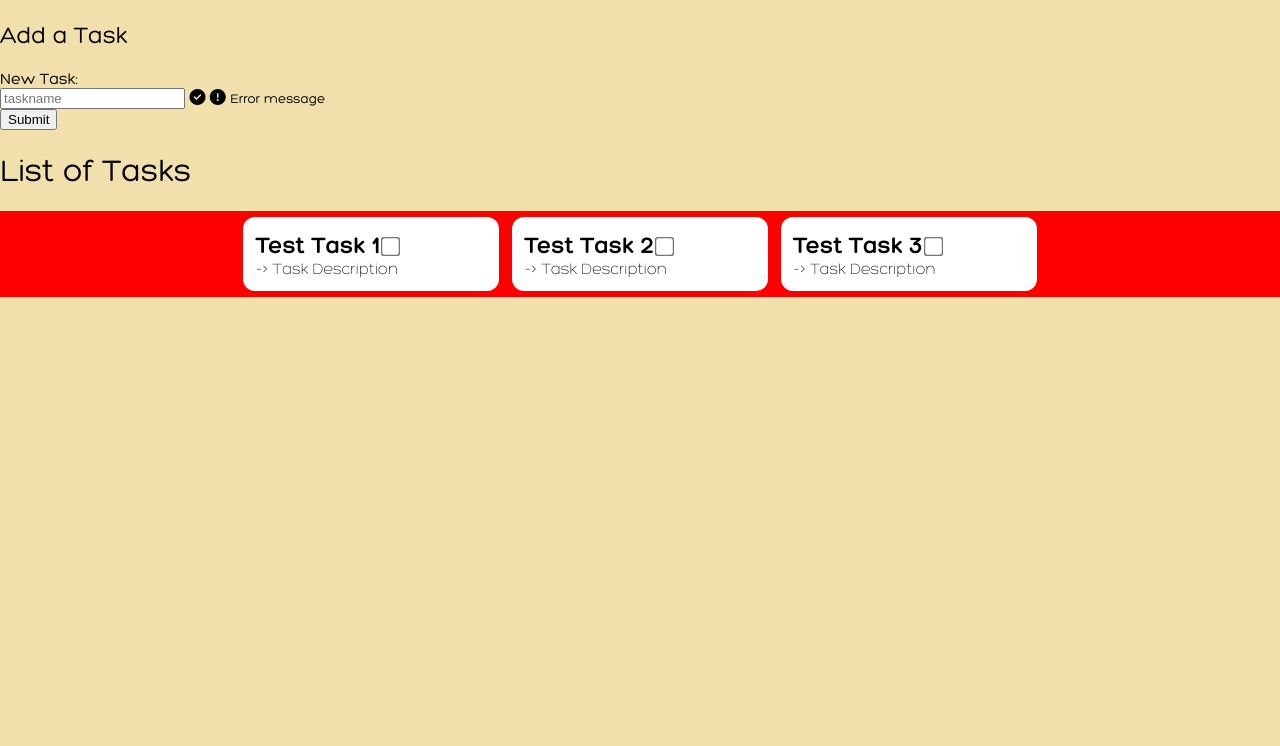
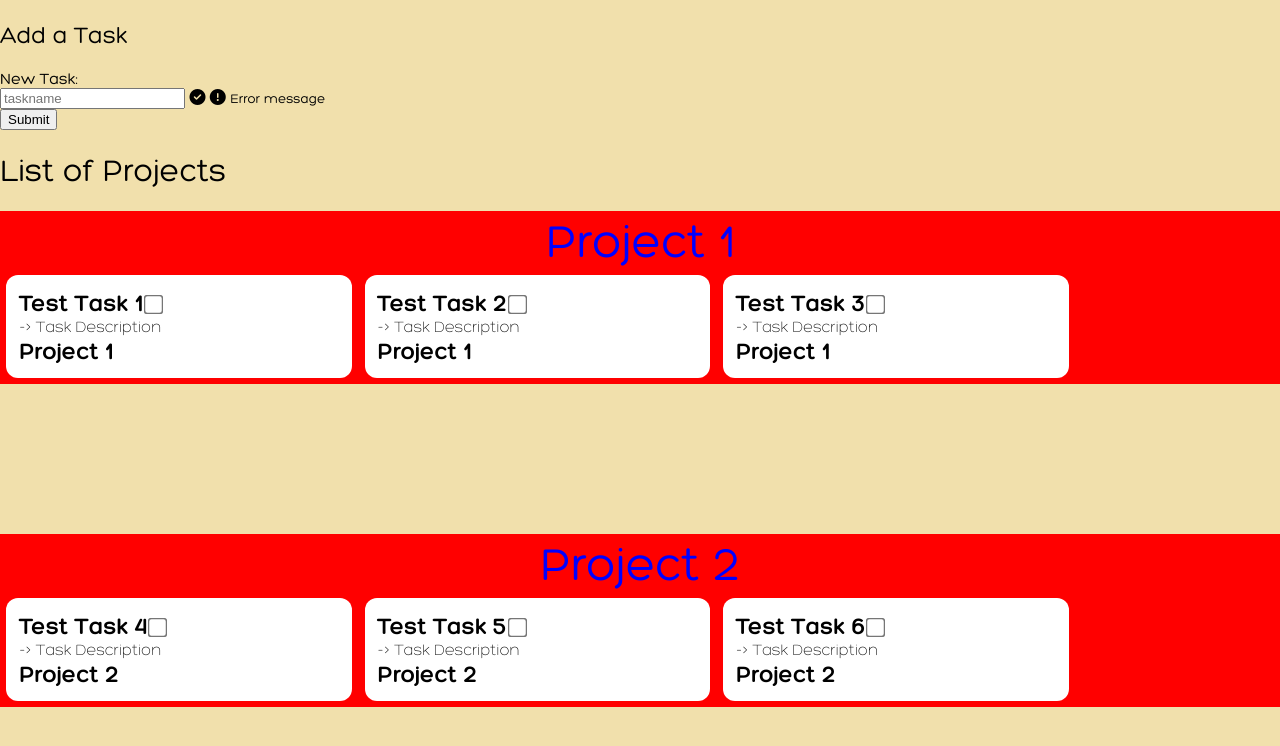
Before and after one commit to russ0133/todo-list, a website built with webpack: page dist/index.html in a window 1280 px wide. Built offline with nearby package versions, Linux system fonts and the light colour scheme.

Commit message:
feat(project): implement code to show projects in separate list and add tasks to specific projects

```diff
--- a/src/index.js
+++ b/src/index.js
@@ -5,15 +5,21 @@ import * as project from "./modules/project.mjs";
 const form = document.getElementById("form");
 
 window.remove = task.removeTaskFromList;
-window.array = task.taskList;
+window.tasklist = task.taskList;
+window.projectlist = project.projectList;
 
 form.addEventListener('submit', function (e) {
     e.preventDefault();
-    task.createTask(taskname.value);
+    task.createTask(taskname.value, 0);
 });
+project.createProject("Project 1");
+project.createProject("Project 2");
 
-task.createTask("Test Task 1");
-task.createTask("Test Task 2");
-task.createTask("Test Task 3");
 
-project.createProject("test");
+task.createTask("Test Task 1", 0);
+task.createTask("Test Task 2", 0);
+task.createTask("Test Task 3", 0);
+
+task.createTask("Test Task 4", 1);
+task.createTask("Test Task 5", 1);
+task.createTask("Test Task 6", 1);
--- a/src/modules/displayController.mjs
+++ b/src/modules/displayController.mjs
@@ -2,38 +2,43 @@ import * as task from "./task.mjs";
 import * as project from "./project.mjs";
 import * as dom from "../utils/dom.mjs";
 
-const $TaskLists = document.querySelector('.TaskLists');
+const $projectList = document.querySelector('.projectList');
 
 export function updateList() {
-    removeAllHtml($TaskLists); // ? Removes all the HTMl from inside $TaskLists
+    removeAllHtml($projectList); // ? Removes all the HTMl from inside $projectList
+    project.projectList.forEach(currentItem => {
+        createProjectHtml(currentItem);
+    })
     task.taskList.forEach(currentItem => {
         if (!currentItem.visible) return;
         createTaskHtml(currentItem);
     });
 }
 
+function createProjectHtml(projectObject) {
+    let projectHtmlId = "project-" + projectObject.id;
+    let projectContentId = "project-" + projectObject.id + "-content";
+
+    let $projectDiv = dom.addHtmlElement("div", $projectList, null, "project", projectHtmlId);
+    let $projectTitle = dom.addHtmlElement("div", $projectDiv, projectObject.name, "project-title");
+    let $projectContent = dom.addHtmlElement("div", $projectDiv, null, "project-content", projectContentId);
+}
 function createTaskHtml(taskObject) {
     // ? This creates the HTML for each button, as such .task>.title+.description+.button
-    // ? Task Div
-    let $taskDiv = dom.addHtmlElement("div", $TaskLists, null, "task", taskObject.id);
-    let $taskTitle = dom.addHtmlElement("div", $taskDiv, taskObject.title, "title");
-
-    // ? Task Description (Child of Task Title)
-    let $taskDescription = document.createElement("div");
-    $taskDescription.innerText = taskObject.description;
-    $taskDescription.classList.add("description");
-    $taskDiv.appendChild($taskDescription);
+    let taskObjectProjectId = "project-" + taskObject.projectid + "-content";
+    let $projectDiv = document.getElementById(taskObjectProjectId);
 
 
-    // ? Task Button (Child of Task Title)
-    let $taskButton = document.createElement("input");
+    let $taskDiv = dom.addHtmlElement("div", $projectDiv, null, "task", taskObject.id);
+    let $taskTitle = dom.addHtmlElement("div", $taskDiv, taskObject.title, "title", null);
+    let $taskDescription = dom.addHtmlElement("div", $taskDiv, taskObject.description, "description", null);
+    let $taskProject = dom.addHtmlElement("div", $taskDiv, project.projectList[taskObject.projectid].name, "test", 0);
+
+    let $taskButton = dom.addHtmlElement("input", $taskTitle, null, "task-button");
     $taskButton.type = "checkbox";
-    $taskButton.classList.add("task-button");
     $taskButton.dataset.id = taskObject.id;
     $taskButton.name = "checkbox";
-    let testarrr = `task.removeTaskFromList(${taskObject.id});`
     $taskButton.onclick = function () { task.removeTaskFromList(taskObject.id); }
-    $taskTitle.appendChild($taskButton);
 }
 
 /*
--- a/src/modules/project.mjs
+++ b/src/modules/project.mjs
@@ -10,6 +10,7 @@ export class Project {
 
 export function createProject(projectName) {
     let project = new Project(projectName);
-    projectList.push(project);
-    console.log("🚀 ~ file: project.mjs ~ line 11 ~ createNewProject ~ createNewProject(projectName)", projectName)
+    let projectid = projectList.push(project);
+    project.id = projectid - 1;
+    console.log(projectid);
 }
--- a/src/modules/task.mjs
+++ b/src/modules/task.mjs
@@ -28,12 +28,12 @@ export class Task {
     }
 }
 
-export function createTask(task, project) {
-
+export function createTask(task, projectid) {
     // ? This creates a new object and pushes it into an array
     let taskObject = new Task(task, "-> Task Description", 0, "22 / 01 / 2022", "big", true);
     let taskId = taskList.push(taskObject);
 
+    taskObject.projectid = projectid;
     taskObject.id = taskId - 1; // ! For some reason I need to do this so the id is equal to the array index
 
     display.updateList();
--- a/src/style/style.scss
+++ b/src/style/style.scss
@@ -8,15 +8,29 @@ body {
     font-family: regular;
 }
 
-.TaskLists {
+.projectList {
+  display:flex;
+  flex-direction: column;
+  gap: 150px;
+}
+.project {
     background-color: red;
     display: flex;
     flex-wrap: wrap;
+    flex-direction: column;
     justify-content: center;
     align-items: center;
+    .project-title {
+      font-size: 3rem;
+      color: blue;
+    }
+    .project-content {
+      width: 100%;
+      display: flex;
+      flex-direction: row;
       .task {
           border-radius: 12px;
-        width: 18%;
+          width: 25%;
           display: flex;
           margin: .5%;
           padding: 1%;
@@ -35,6 +49,8 @@ body {
               transform: scale(1.5);
           }
       }
+    }
+
 }
 
 @font-face {
--- a/src/utils/dom.mjs
+++ b/src/utils/dom.mjs
@@ -1,9 +1,9 @@
-export function addHtmlElement(type, parent, content, classList, id) {
-    let element = document.createElement(type);
+export function addHtmlElement(tag, parent, content, classList, id) {
+    let element = document.createElement(tag);
 
-    if (content != null) { element.innerHTML = content; }
-    element.classList.add(classList);
-    element.id = id;
+    if (content != null) { element.innerText = content; }
+    if (classList != null) { element.classList.add(classList); }
+    if (id != null) { element.id = id; }
 
     parent.appendChild(element);
     return element;
```
Also changed, not shown: dist/index.html, src/style/style.css, 1 other file. Lines whose indentation alone changed are shown as unchanged.
